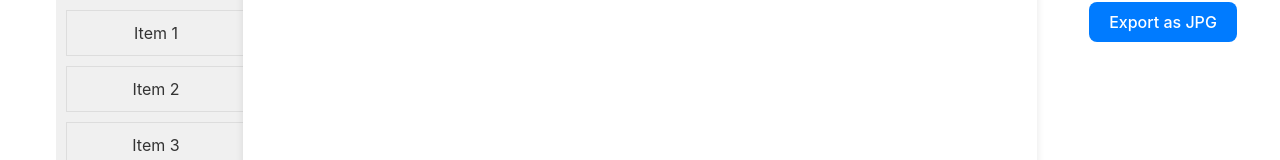
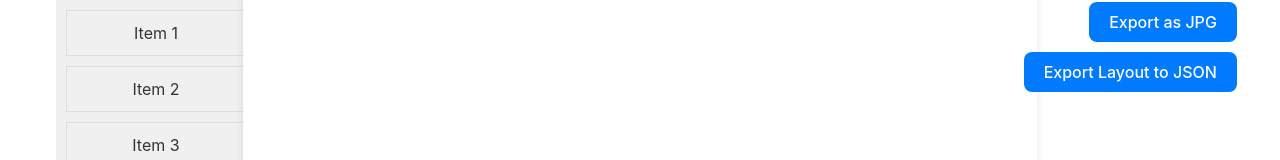
Before and after one commit to ryansat/ui-cms, a Vue app: page / in a window 1280 px wide. Shown: the top 160 px of the page. Built offline with nearby package versions, Linux system fonts and the light colour scheme.

Commit message:
add export to json the item
add export to json the item

```diff
--- a/package.json
+++ b/package.json
@@ -11,6 +11,7 @@
   "dependencies": {
     "html2canvas": "^1.4.1",
     "html2pdf.js": "^0.10.1",
+    "uuid": "^9.0.1",
     "vue": "^3.3.11",
     "vue-draggable-next": "^2.2.1"
   },
--- a/src/components/Paper.vue
+++ b/src/components/Paper.vue
@@ -39,19 +39,22 @@
   </div>
 </template>
 
-
 <script>
 import { ref, onMounted } from 'vue';
 import html2canvas from 'html2canvas';
+import { v4 as uuidv4 } from 'uuid';
 
 export default {
   props: {
     initialX: Number,
     initialY: Number,
   },
-
   setup(props) {
     const droppedItems = ref([]);
+
+    const serializeCurrentState = () => {
+      return JSON.stringify(droppedItems.value, null, 2);
+    };
 
     const ensureImagesLoaded = () => {
       const images = document.querySelectorAll('.paper img');
@@ -61,7 +64,7 @@ export default {
         }
         return new Promise((resolve) => {
           img.onload = resolve;
-          img.onerror = resolve; // Resolve even on error
+          img.onerror = resolve;
         });
       }));
     };
@@ -70,16 +73,15 @@ export default {
       event.preventDefault();
       const itemData = event.dataTransfer.getData('application/json');
       const item = JSON.parse(itemData);
-
       const existingItem = droppedItems.value.find((existing) => existing.id === item.id);
 
       if (!existingItem) {
-        const rect = event.target.getBoundingClientRect();
-        item.x = event.clientX - rect.left + window.scrollX;
-        item.y = event.clientY - rect.top + window.scrollY;
-        item.adjustX = 0;
-        item.adjustY = 0;
-
+        item.id = item.id || uuidv4();
+        item.x = event.clientX - event.currentTarget.getBoundingClientRect().left;
+        item.y = event.clientY - event.currentTarget.getBoundingClientRect().top;
+        item.adjustX = item.adjustX || 0;
+        item.adjustY = item.adjustY || 0;
+        item.showPopup = item.showPopup || false;
         droppedItems.value.push(item);
       }
     };
@@ -93,6 +95,7 @@ export default {
       if (index !== -1) {
         droppedItems.value.splice(index, 1);
       }
+      this.$emit('update-items', droppedItems.value);
     };
 
     const adjustPosition = (item) => {
@@ -102,21 +105,8 @@ export default {
     };
 
     const exportAsJPG = async () => {
+      await ensureImagesLoaded();
       const paperElement = document.querySelector('.paper');
-    const images = paperElement.querySelectorAll('img');
-
-    // Wait for all images to load
-    await Promise.all(Array.from(images).map(img => {
-      if (img.complete && img.naturalHeight !== 0) {
-        return Promise.resolve();
-      }
-      return new Promise((resolve) => {
-        img.onload = resolve;
-        img.onerror = resolve; // Resolve even if there's an error
-      });
-    }));
-
-  // Proceed with export after all images have loaded
       html2canvas(paperElement).then((canvas) => {
         const dataURL = canvas.toDataURL('image/jpeg');
         const link = document.createElement('a');
@@ -126,8 +116,6 @@ export default {
       });
     };
 
-
-
     onMounted(() => {
       document.addEventListener('click', (event) => {
         if (!event.target.closest('.paper') && !event.target.closest('.popup')) {
@@ -136,25 +124,33 @@ export default {
           });
         }
       });
-    });
-
 
       if (props.initialX !== undefined && props.initialY !== undefined) {
-      const item = {
-        id: 'unique-id',
-        name: 'Item',
+        const newItem = {
+          id: uuidv4(),
+          name: 'New Item',
           x: props.initialX,
           y: props.initialY,
           adjustX: 0,
           adjustY: 0,
-        showPopup: false,
+          showPopup: false
         };
-      droppedItems.value.push(item);
+        droppedItems.value.push(newItem);
+        this.$emit('update-items', droppedItems.value);
       }
+    });
 
-    return { droppedItems, onDrop, startDrag, deleteItem, adjustPosition, exportAsJPG ,ensureImagesLoaded};
+    return {
+      droppedItems,
+      onDrop,
+      startDrag,
+      deleteItem,
+      adjustPosition,
+      exportAsJPG,
+      ensureImagesLoaded,
+      serializeCurrentState
+    };
   },
-
 };
 </script>
 
--- a/src/components/Workspace.vue
+++ b/src/components/Workspace.vue
@@ -2,9 +2,10 @@
   <div class="app-container">
     <Palette class="palette-section" @addItemToPaper="addItemToPaper" />
     <div class="paper-section">
-      <Paper :droppedItems="droppedItems" ref="paperRef" />
+      <Paper :droppedItems="droppedItems" ref="paperRef" @update-items="updateDroppedItems" />
     </div>
     <button class="export-button" @click="exportAsJPG">Export as JPG</button>
+    <button class="export-json-button" @click="exportLayoutToJson">Export Layout to JSON</button>
   </div>
 </template>
 
@@ -23,9 +24,34 @@ export default {
     const droppedItems = ref([]);
     const paperRef = ref(null);
 
+    const updateDroppedItems = (updatedItems) => {
+      droppedItems.value = updatedItems;
+    };
     const addItemToPaper = (item) => {
       droppedItems.value.push(item);
     };
+
+    const exportLayoutToJson = async () => {
+      await nextTick();
+      await paperRef.value.ensureImagesLoaded();
+
+      let layoutData;
+      if (droppedItems.value.length === 0) {
+        // Get the layout data directly from Paper.vue
+        layoutData = paperRef.value.serializeCurrentState();
+      } else {
+        // Use the existing droppedItems data
+        layoutData = JSON.stringify(droppedItems.value, null, 2);
+      }
+
+      const blob = new Blob([layoutData], { type: 'application/json' });
+      const link = document.createElement('a');
+      link.href = URL.createObjectURL(blob);
+      link.download = 'layout.json';
+      link.click();
+      URL.revokeObjectURL(link.href);
+    };
+
 
     const exportAsJPG = async () => {
   // Ensures that Vue has updated the DOM before capturing the image
@@ -50,7 +76,7 @@ export default {
   };
 
 
-    return { droppedItems, addItemToPaper, exportAsJPG, paperRef };
+    return { droppedItems, addItemToPaper, exportAsJPG, paperRef, exportLayoutToJson,updateDroppedItems };
   },
 };
 </script>
@@ -74,6 +100,18 @@ export default {
   cursor: pointer;
 }
 
+.export-json-button {
+  position: absolute;
+  top: 20px;
+  right: -200px;
+  z-index: 2;
+  background-color: #007bff;
+  color: #fff;
+  border: none;
+  padding: 10px 20px;
+  cursor: pointer;
+}
+
 .palette-section {
   width: 200px;
   background-color: #f0f0f0;
```
Also changed, not shown: 1 other file (tests, documents, lock files or other folders). Lines whose indentation alone changed are shown as unchanged.
